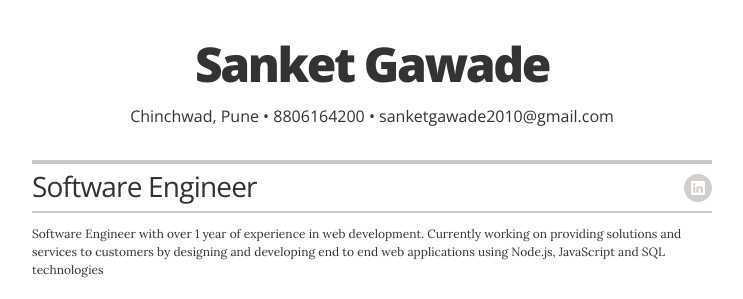
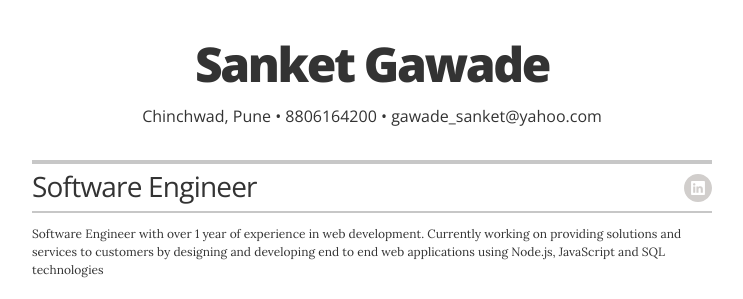
Before and after one commit to sanketgawaderepo/resume, a Jekyll site: the page built from index.html, in a window 1280 px wide. Shown: the top 299 px of the page, without its empty margins (268-1011 px from the left). Built offline with Jekyll 4.4.1, drawn with Linux system fonts in a browser that asks for light colours.

Commit message:
Update _config.yml

```diff
--- a/_config.yml
+++ b/_config.yml
@@ -20,7 +20,7 @@ resume_contact_email:           "gawade_sanket@yahoo.com"
 resume_contact_telephone:       "+91-8806164200"
 resume_contact_address:         "Chinchwad, Pune"
 
-resume_header_contact_info:     "Chinchwad, Pune • 8806164200 • sanketgawade2010@gmail.com"
+resume_header_contact_info:     "Chinchwad, Pune • 8806164200 • gawade_sanket@yahoo.com"
 display_header_contact_info:    "true"
 
 resume_header_intro: "<p>Software Engineer with over 1 year of experience in web development. Currently working on providing solutions and services to customers by designing and developing end to end web applications using Node.js, JavaScript and SQL technologies</p>"
```
